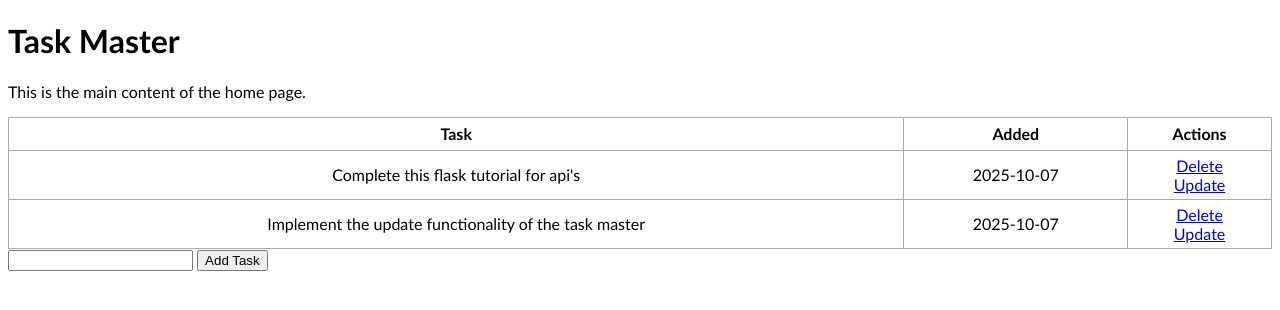
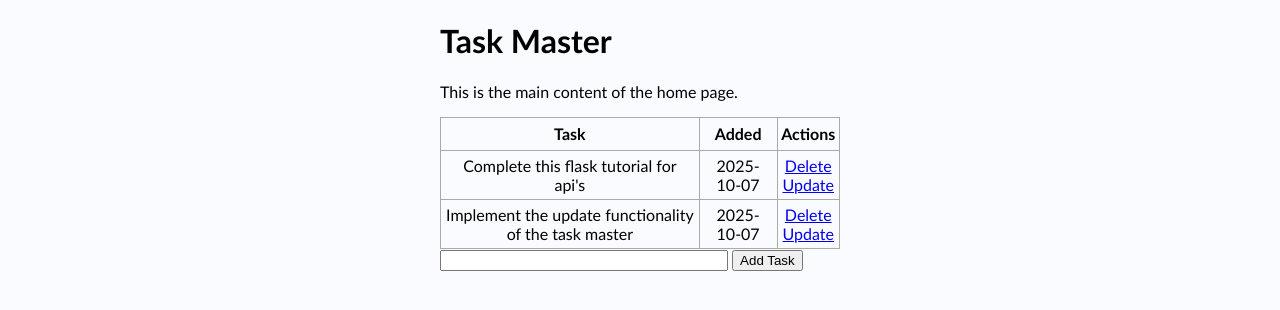
Before and after one commit to Aadeshh0/flask_api_routing, a Flask app: page / in a window 1280 px wide. Shown: the top 310 px of the page. Run offline with Flask 3, Linux system fonts and the light colour scheme.

Commit message:
add: basic style for elements

```diff
--- a/static/css/main.css
+++ b/static/css/main.css
@@ -1,6 +1,12 @@
-body {
+body, html {
     margin : 120;
-    font-family :'Gill Sans', 'Gill Sans MT', Calibri, 'Trebuchet MS', sans-serif
+    font-family :'Gill Sans', 'Gill Sans MT', Calibri, 'Trebuchet MS', sans-serif;
+    background-color: #fafbfe;
+}
+
+.content {
+    margin: 0 auto;
+    width: 400px;
 }
 
 table, td, th {
@@ -20,3 +26,11 @@ td {
     text-align: center;
     padding: 5px;
 }
+
+.form {
+    margin-top: 20px;
+}
+
+#content {
+    width: 70%;
+}
```
